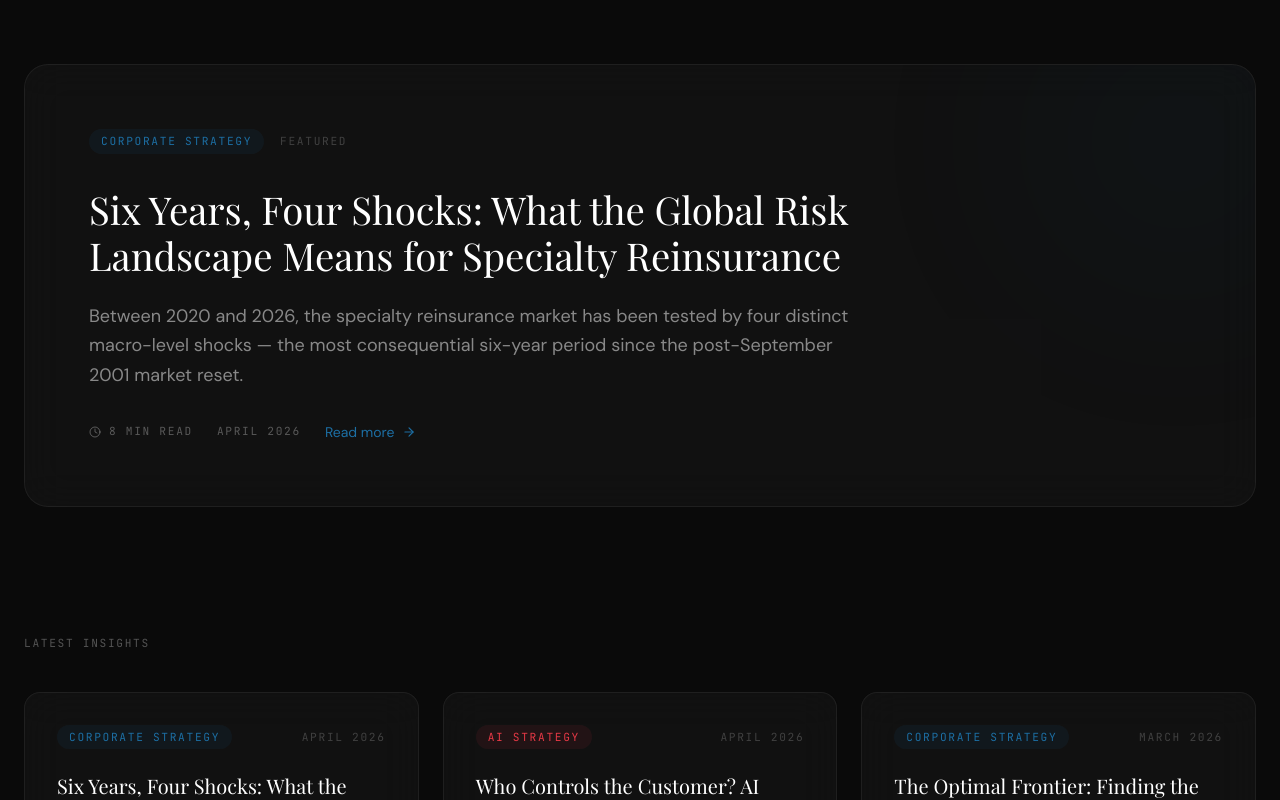
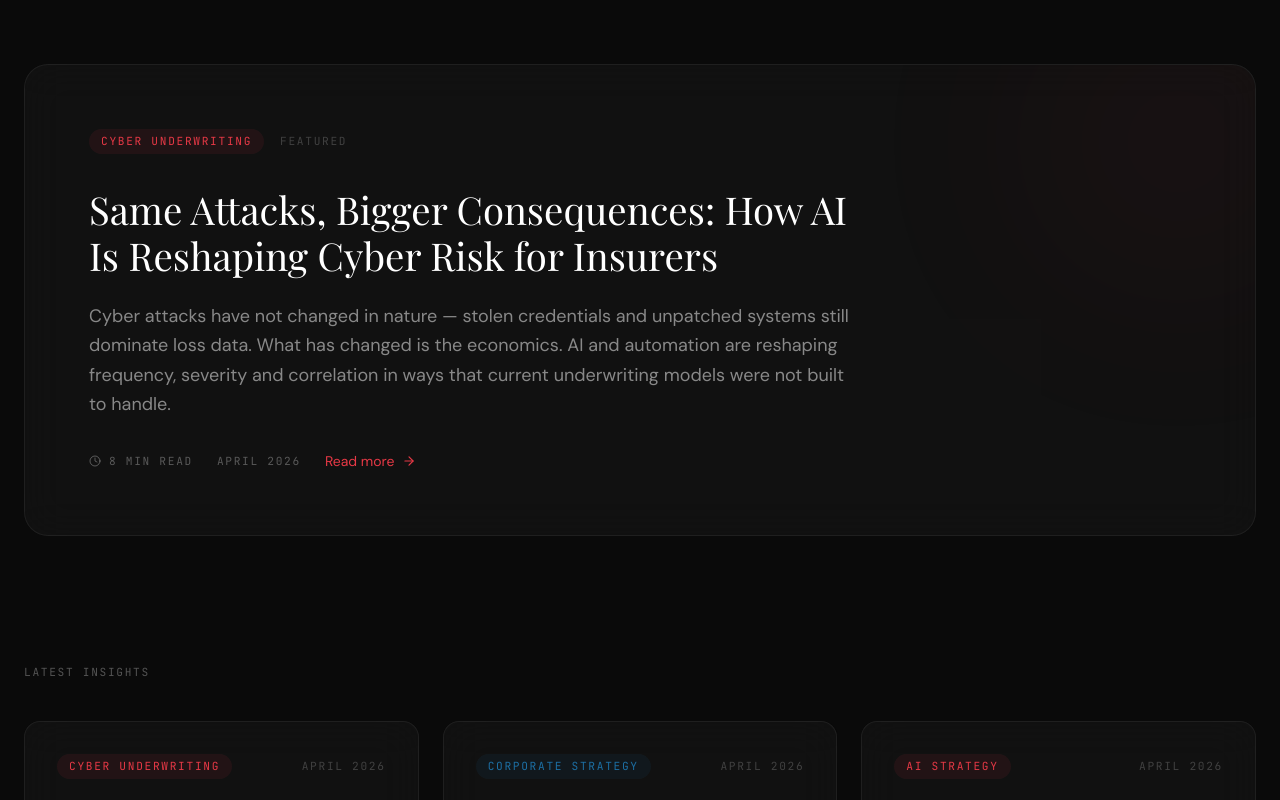
Before and after one commit to parulkgreen-design/eudaimon-consulting, a Next.js app: page /insights in a window 1280 px wide. Shown: the part 880-1680 px from the top of the page. Built offline with nearby package versions, Linux system fonts and the light colour scheme; a web font is replaced by a local one.

Commit message:
Update page.tsx

```diff
--- a/app/insights/page.tsx
+++ b/app/insights/page.tsx
@@ -3,16 +3,27 @@ import { ArrowRight, Clock } from "lucide-react";
 import AnimatedSection from "@/components/AnimatedSection";
 
 const featured = {
-  tag: "Corporate Strategy",
-  color: "#1D6FA4",
-  title: "Six Years, Four Shocks: What the Global Risk Landscape Means for Specialty Reinsurance",
-  excerpt: "Between 2020 and 2026, the specialty reinsurance market has been tested by four distinct macro-level shocks — the most consequential six-year period since the post-September 2001 market reset.",
+  tag: "Cyber Underwriting",
+  color: "#E63946",
+  title: "Same Attacks, Bigger Consequences: How AI Is Reshaping Cyber Risk for Insurers",
+  excerpt:
+    "Cyber attacks have not changed in nature — stolen credentials and unpatched systems still dominate loss data. What has changed is the economics. AI and automation are reshaping frequency, severity and correlation in ways that current underwriting models were not built to handle.",
   readTime: "8 min read",
   date: "April 2026",
-  href: "/insights/specialty-reinsurance",
+  href: "/insights/cyber-risk-ai",
 };
 
 const insights = [
+  {
+    tag: "Cyber Underwriting",
+    color: "#E63946",
+    title: "Same Attacks, Bigger Consequences: How AI Is Reshaping Cyber Risk for Insurers",
+    excerpt:
+      "Cyber attacks have not changed in nature — stolen credentials and unpatched systems still dominate loss data. What has changed is the economics. AI and automation are reshaping frequency, severity and correlation in ways that current underwriting models were not built to handle.",
+    readTime: "8 min read",
+    date: "April 2026",
+    href: "/insights/cyber-risk-ai",
+  },
   {
     tag: "Corporate Strategy",
     color: "#1D6FA4",
```
Lines whose indentation alone changed are shown as unchanged.
